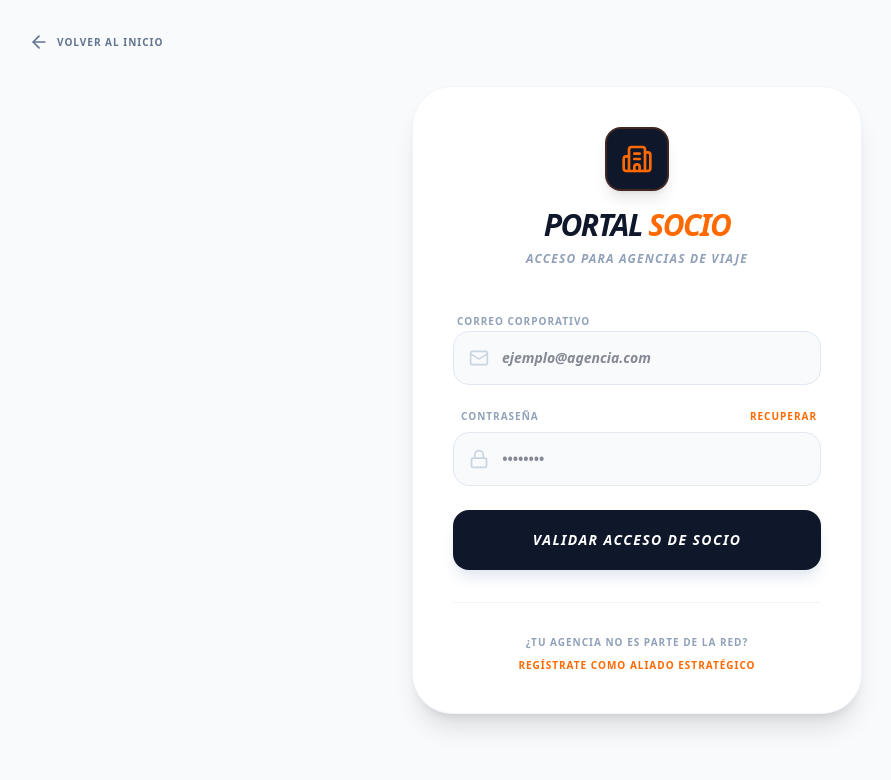
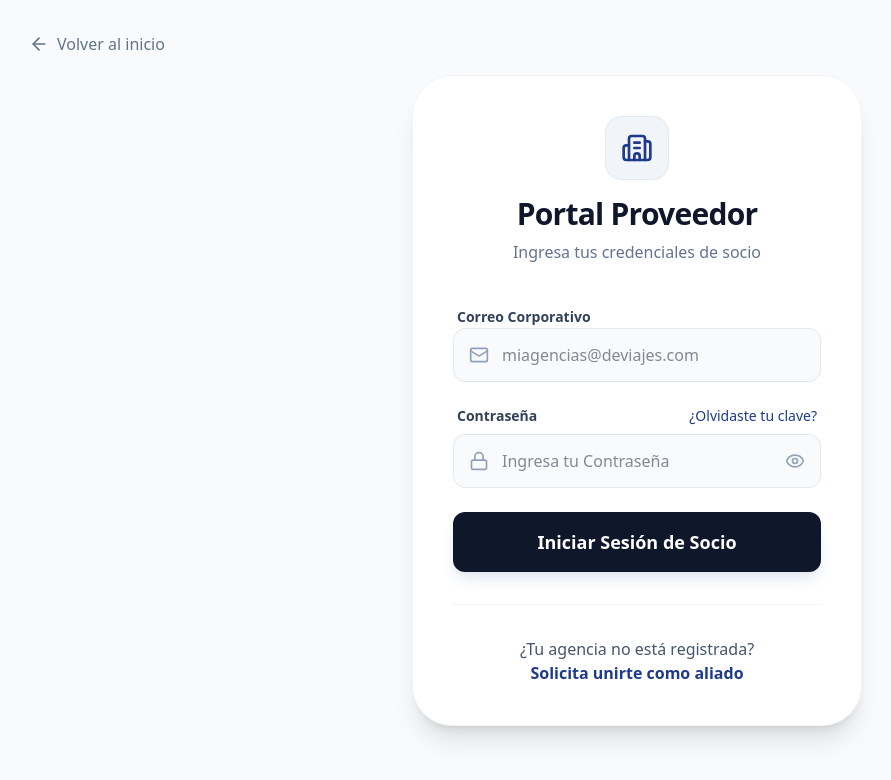
Before and after one commit to josemelas/NextStop, a Next.js app in the folder frontend/: page /proveedor/login in a window 1280 px wide. Shown: the top 780 px of the page, without its empty margins (3-894 px from the left). Built offline with nearby package versions, Linux system fonts and the light colour scheme.

Commit message:
Registrar Proveedor

```diff
--- a/frontend/app/proveedor/login/page.tsx
+++ b/frontend/app/proveedor/login/page.tsx
@@ -1,13 +1,14 @@
 "use client";
 
 import React, { useState } from 'react';
-import { Building2, ArrowLeft, Lock, Mail, AlertCircle, Loader2 } from 'lucide-react';
+import { Building2, ArrowLeft, Lock, Mail, AlertCircle, Eye, EyeOff, Loader2 } from 'lucide-react';
 import Link from 'next/link';
 import { useRouter } from 'next/navigation';
 
 export default function ProviderLogin() {
   const [email, setEmail] = useState('');
   const [password, setPassword] = useState('');
+  const [showPassword, setShowPassword] = useState(false); // Estado para ver contraseña
   const [error, setError] = useState("");
   const [loading, setLoading] = useState(false);
   const router = useRouter();
@@ -18,6 +19,7 @@ export default function ProviderLogin() {
     setError("");
 
     try {
+      // Petición al backend de Brian para validar el registro real
       const response = await fetch('https://seal-app-u4egd.ondigitalocean.app/api/usuarios/login/', {
         method: 'POST',
         headers: { 'Content-Type': 'application/json' },
@@ -27,28 +29,29 @@ export default function ProviderLogin() {
       const data = await response.json();
 
       if (response.ok) {
-        // Guardamos los datos del proveedor y el token en el storage
+        // Si el correo coincide y el back da acceso, guardamos sesión
         localStorage.setItem('user_token', data.access);
         localStorage.setItem('user_data', JSON.stringify(data.usuario));
 
-        // Redirección al menú de proveedor
+        // Redirección a la ruta solicitada
         router.push('/proveedor/menupr');
       } else {
-        setError(data.error || "Credenciales incorrectas para este portal.");
+        // Error en caso de que no coincida el registro
+        setError(data.error || "Correo o contraseña incorrectos.");
         setPassword('');
       }
     } catch (err) {
-      setError("No se pudo conectar con el servidor de autenticación.");
+      setError("No se pudo conectar con el servidor.");
     } finally {
       setLoading(false);
     }
   };
 
   return (
-    <main className="min-h-screen bg-slate-50 flex items-center justify-center p-6 font-sans">
+    <main className="min-h-screen bg-slate-50 flex items-center justify-center p-6">
       <Link
         href="/"
-        className="absolute top-8 left-8 flex items-center gap-2 text-slate-500 hover:text-orange-500 transition-colors font-black uppercase text-[10px] tracking-widest"
+        className="absolute top-8 left-8 flex items-center gap-2 text-slate-500 hover:text-stop-navy transition-colors font-medium"
       >
         <ArrowLeft className="w-5 h-5" />
         Volver al inicio
@@ -58,31 +61,31 @@ export default function ProviderLogin() {
         <div className="bg-white rounded-[2.5rem] shadow-xl border border-slate-100 p-10">
 
           <div className="text-center mb-10">
-            <div className="inline-flex items-center justify-center w-16 h-16 bg-slate-900 rounded-2xl mb-4 border-2 border-orange-500/20 shadow-lg">
-              <Building2 className="w-8 h-8 text-orange-500" />
+            <div className="inline-flex items-center justify-center w-16 h-16 bg-slate-100 rounded-2xl mb-4 border border-slate-200">
+              <Building2 className="w-8 h-8 text-stop-navy" />
             </div>
-            <h2 className="text-3xl font-black text-slate-900 tracking-tighter italic uppercase">Portal <span className="text-orange-500">Socio</span></h2>
-            <p className="text-slate-400 mt-2 font-bold text-xs uppercase tracking-widest italic">Acceso para Agencias de Viaje</p>
+            <h2 className="text-3xl font-bold text-slate-900 tracking-tight">Portal Proveedor</h2>
+            <p className="text-slate-500 mt-2">Ingresa tus credenciales de socio</p>
           </div>
 
           <form onSubmit={handleLogin} className="space-y-6">
             {error && (
-              <div className="bg-red-50 border border-red-100 text-red-600 px-4 py-3 rounded-xl flex items-center gap-3 text-xs font-bold italic uppercase animate-pulse">
+              <div className="bg-red-50 border border-red-200 text-red-600 px-4 py-3 rounded-xl flex items-center gap-3 text-sm animate-in fade-in zoom-in duration-300">
                 <AlertCircle className="w-5 h-5" />
                 {error}
               </div>
             )}
 
             <div className="space-y-2">
-              <label className="text-[10px] font-black text-slate-400 uppercase ml-1 tracking-widest">Correo Corporativo</label>
+              <label className="text-sm font-semibold text-slate-700 ml-1">Correo Corporativo</label>
               <div className="relative">
-                <Mail className="absolute left-4 top-1/2 -translate-y-1/2 w-5 h-5 text-slate-300" />
+                <Mail className="absolute left-4 top-1/2 -translate-y-1/2 w-5 h-5 text-slate-400" />
                 <input
                   type="email"
                   value={email}
                   onChange={(e) => setEmail(e.target.value)}
-                  placeholder="ejemplo@agencia.com"
-                  className="w-full pl-12 pr-4 py-4 bg-slate-50 border border-slate-200 rounded-2xl focus:outline-none focus:ring-2 focus:ring-orange-500/20 focus:border-orange-500 transition-all font-bold text-sm italic"
+                  placeholder="miagencias@deviajes.com"
+                  className="w-full pl-12 pr-4 py-3.5 bg-slate-50 border border-slate-200 rounded-xl focus:outline-none focus:ring-2 focus:ring-stop-navy/20 focus:border-stop-navy transition-all"
                   required
                 />
               </div>
@@ -90,36 +93,44 @@ export default function ProviderLogin() {
 
             <div className="space-y-2">
               <div className="flex justify-between items-center px-1">
-                <label className="text-[10px] font-black text-slate-400 uppercase ml-1 tracking-widest">Contraseña</label>
-                <a href="#" className="text-[10px] font-black text-orange-500 hover:underline uppercase tracking-widest">Recuperar</a>
+                <label className="text-sm font-semibold text-slate-700">Contraseña</label>
+                <a href="#" className="text-sm font-medium text-stop-navy hover:underline">¿Olvidaste tu clave?</a>
               </div>
               <div className="relative">
-                <Lock className="absolute left-4 top-1/2 -translate-y-1/2 w-5 h-5 text-slate-300" />
+                <Lock className="absolute left-4 top-1/2 -translate-y-1/2 w-5 h-5 text-slate-400" />
                 <input
-                  type="password"
+                  type={showPassword ? "text" : "password"}
                   value={password}
                   onChange={(e) => setPassword(e.target.value)}
-                  placeholder="••••••••"
-                  className="w-full pl-12 pr-4 py-4 bg-slate-50 border border-slate-200 rounded-2xl focus:outline-none focus:ring-2 focus:ring-orange-500/20 focus:border-orange-500 transition-all font-bold text-sm italic"
+                  placeholder="Ingresa tu Contraseña"
+                  className="w-full pl-12 pr-12 py-3.5 bg-slate-50 border border-slate-200 rounded-xl focus:outline-none focus:ring-2 focus:ring-stop-navy/20 focus:border-stop-navy transition-all"
                   required
                 />
+                {/* Botón para ver contraseña */}
+                <button
+                  type="button"
+                  onClick={() => setShowPassword(!showPassword)}
+                  className="absolute right-4 top-1/2 -translate-y-1/2 text-slate-400 hover:text-slate-600 transition-colors"
+                >
+                  {showPassword ? <EyeOff className="w-5 h-5" /> : <Eye className="w-5 h-5" />}
+                </button>
               </div>
             </div>
 
             <button
               type="submit"
               disabled={loading}
-              className="w-full bg-slate-900 text-white py-5 rounded-2xl font-black text-sm hover:bg-orange-500 transition-all shadow-lg shadow-slate-200 mt-4 active:scale-[0.98] uppercase italic tracking-widest flex items-center justify-center gap-2"
+              className="w-full bg-slate-900 text-white py-4 rounded-xl font-bold text-lg hover:bg-slate-800 transition-all shadow-lg shadow-slate-200 mt-4 active:scale-[0.98] flex items-center justify-center gap-2"
             >
-              {loading ? <Loader2 className="animate-spin w-5 h-5" /> : "Validar Acceso de Socio"}
+              {loading ? <Loader2 className="w-5 h-5 animate-spin" /> : "Iniciar Sesión de Socio"}
             </button>
           </form>
 
           <div className="mt-8 pt-8 border-t border-slate-100 text-center">
-            <p className="text-slate-400 font-bold text-[10px] uppercase tracking-widest">
-              ¿Tu agencia no es parte de la red? <br />
-              <Link href="/proveedor/registro" className="text-orange-500 font-black hover:underline mt-2 inline-block">
-                Regístrate como aliado estratégico
+            <p className="text-slate-600">
+              ¿Tu agencia no está registrada? <br />
+              <Link href="/proveedor/registro" className="text-stop-navy font-bold hover:underline">
+                Solicita unirte como aliado
               </Link>
             </p>
           </div>
```
